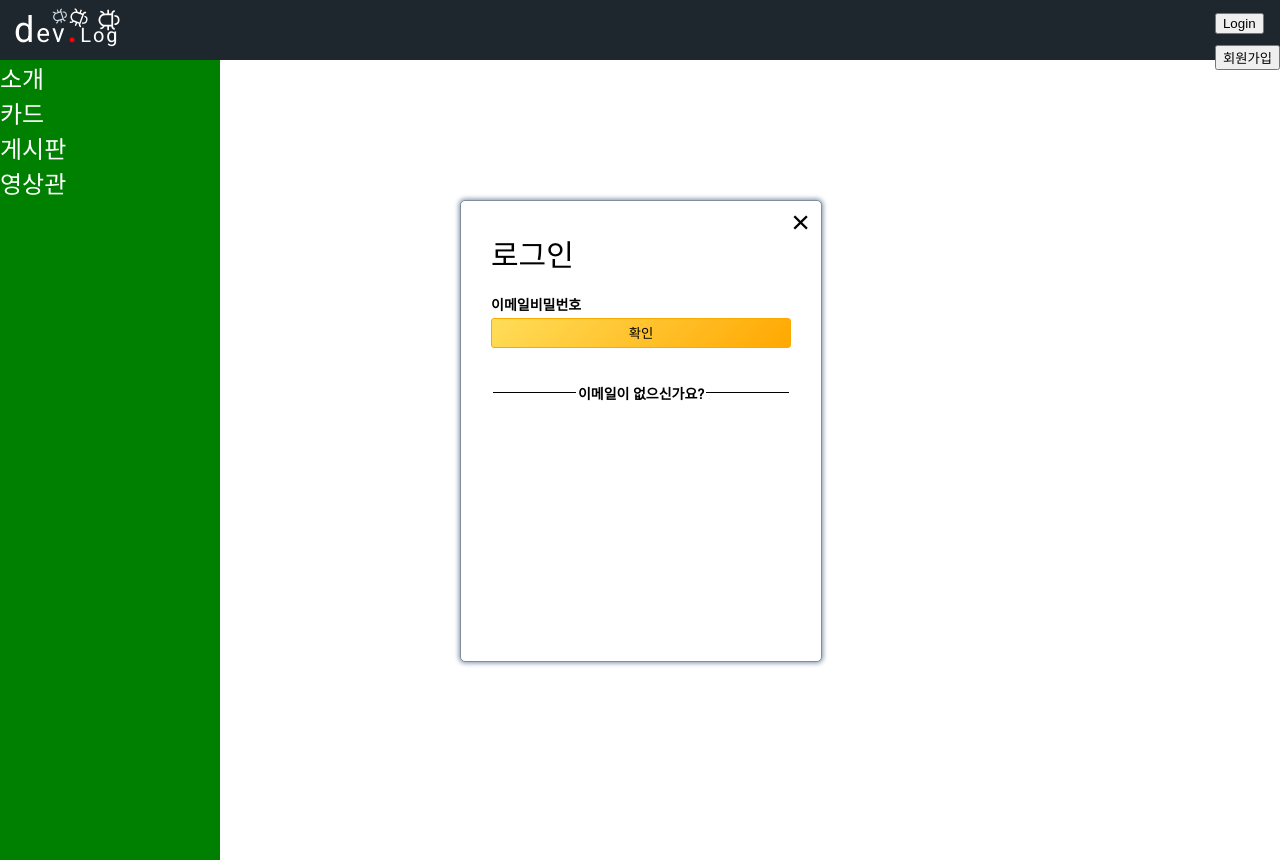
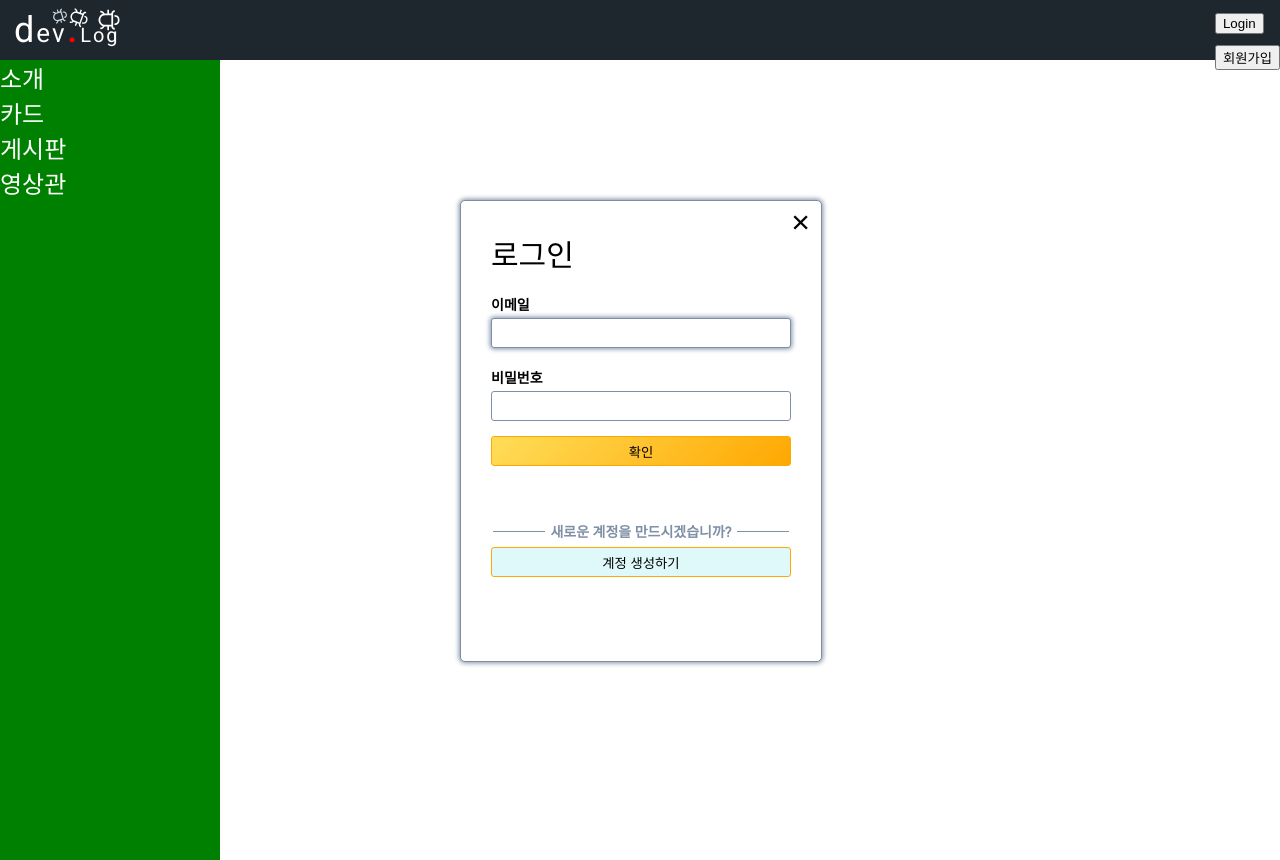
Before and after one commit to nogoduck/devBlogProject, a React (Create React App) app: page / in a window 1280 px wide. Both pictures are taken after a click on the element "Login". Built offline with nearby package versions, Linux system fonts and the light colour scheme.

Commit message:
client, 로그인 모달 완성

```diff
--- a/src/components/SignInModal/index.js
+++ b/src/components/SignInModal/index.js
@@ -2,7 +2,7 @@ import React, { useState } from "react";
 import { Link } from "react-router-dom";
 import { useForm } from "react-hook-form";
 import { TiWarning } from "react-icons/ti";
-import { Input, SubmitButton, Label, Error, ErrorInput, Line } from "./styled";
+import { Input, SubmitButton, Button, Label, Error, Line } from "./styled";
 import Menu from "../Menu";
 
 function SignInModal() {
@@ -48,8 +48,6 @@ function SignInModal() {
             로그인
             <form onSubmit={handleSubmit(onSubmit)}>
               <Label>이메일</Label>
-              {errors.email && (
-                <ErrorInput>
               <Input
                 name="email"
                 type="email"
@@ -60,8 +58,6 @@ function SignInModal() {
                 })}
                 autoFocus
               />
-                </ErrorInput>
-              )}
 
               {errors.email && (
                 <Error>
@@ -70,9 +66,6 @@ function SignInModal() {
                 </Error>
               )}
               <Label>비밀번호</Label>
-
-              {errors.password && errors.password.type === "required" && (
-                <ErrorInput>
               <Input
                 name="password"
                 type="password"
@@ -82,21 +75,18 @@ function SignInModal() {
                   minLength: 6,
                 })}
               />
-                </ErrorInput>
-              )}
               {errors.password && errors.password.type === "required" && (
                 <Error>
                   <TiWarning />
                   &nbsp;비밀번호를 입력해주세요
                 </Error>
               )}
-              <br />
               <SubmitButton>확인</SubmitButton>
             </form>
-            <br />
             <Line>
-              <legend>이메일이 없으신가요?</legend>
+              <legend>&nbsp;새로운 계정을 만드시겠습니까?&nbsp;</legend>
             </Line>
+            <Button>계정 생성하기</Button>
           </Menu>
         )}
       </span>
--- a/src/components/SignInModal/styled.js
+++ b/src/components/SignInModal/styled.js
@@ -6,6 +6,8 @@ export const Input = styled.input`
   font-size: 16px;
   border-radius: 3px;
   border: 1px solid #7f8fa6;
+  transition: 0.3s;
+
   &:focus {
     box-shadow: 0px 0px 5px 1px #7f8fa6;
   }
@@ -37,13 +39,16 @@ export const ErrorInput = styled.div`
   }
 `;
 export const SubmitButton = styled.button`
+  margin: 15px 0 40px 0;
   width: 100%;
   height: 30px;
   border-radius: 3px;
   background: linear-gradient(135deg, #ffdd59 0%, #ffa801 100%);
   border: 1px solid #ffa801;
+  transition: 0.5s;
   &:hover {
     background: #ffdd59;
+    cursor: pointer;
   }
   &:active {
     background: #ffa801;
@@ -52,12 +57,32 @@ export const SubmitButton = styled.button`
 `;
 
 export const Line = styled.fieldset`
+  position: relative;
+  top: 15px;
   font-size: 14px;
   font-weight: 800;
-  color: #000;
-  border: 1px solid black;
+  color: #7f8fa6;
+  border: 1px solid #7f8fa6;
   border-width: 1px 0px 0px 0px;
+
   & > legend {
     text-align: center;
   }
 `;
+
+export const Button = styled.button`
+  width: 100%;
+  height: 30px;
+  border-radius: 3px;
+  background: #dff9fb;
+  border: 1px solid #ffa801;
+  transition: 0.5s;
+  &:hover {
+    background: #d2dae2;
+    cursor: pointer;
+  }
+  &:active {
+    background: #808e9b;
+    box-shadow: 0px 0px 3px 1px #ea8685 inset;
+  }
+`;
```
Lines whose indentation alone changed are shown as unchanged.
